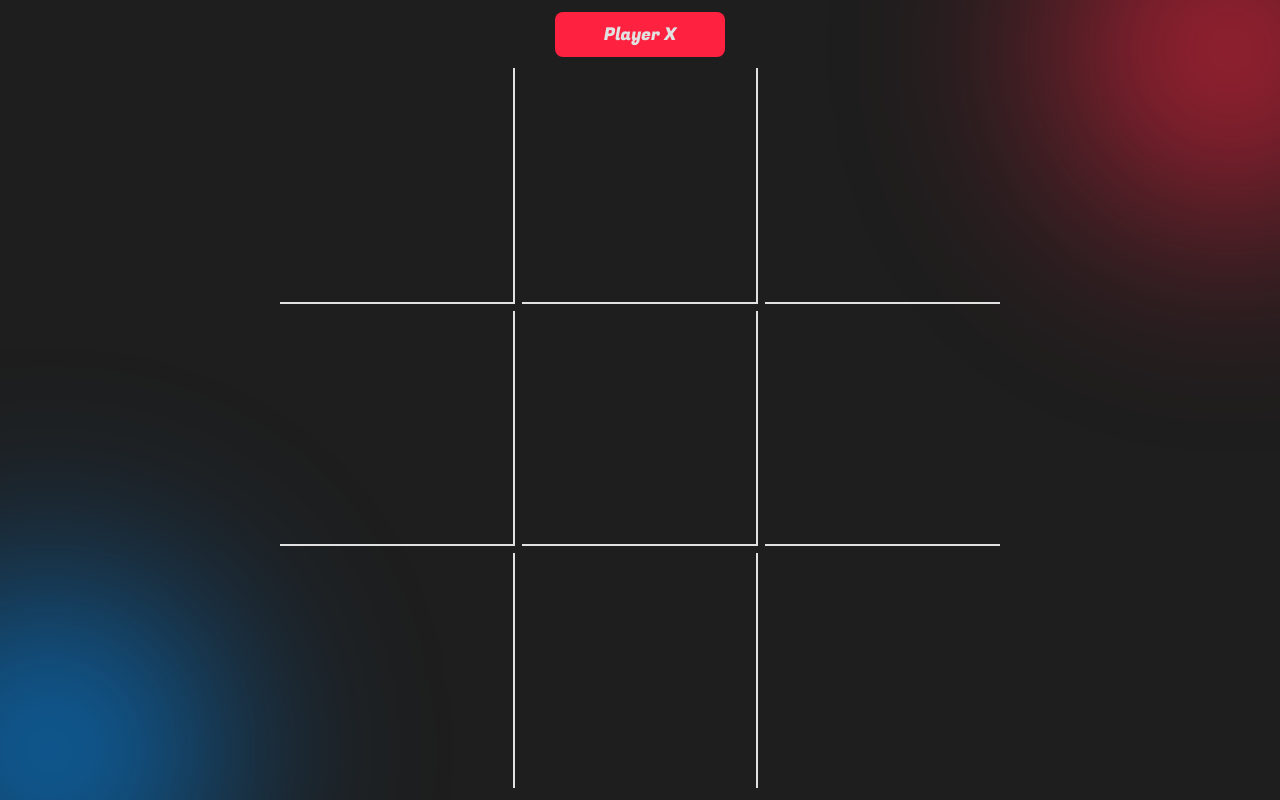
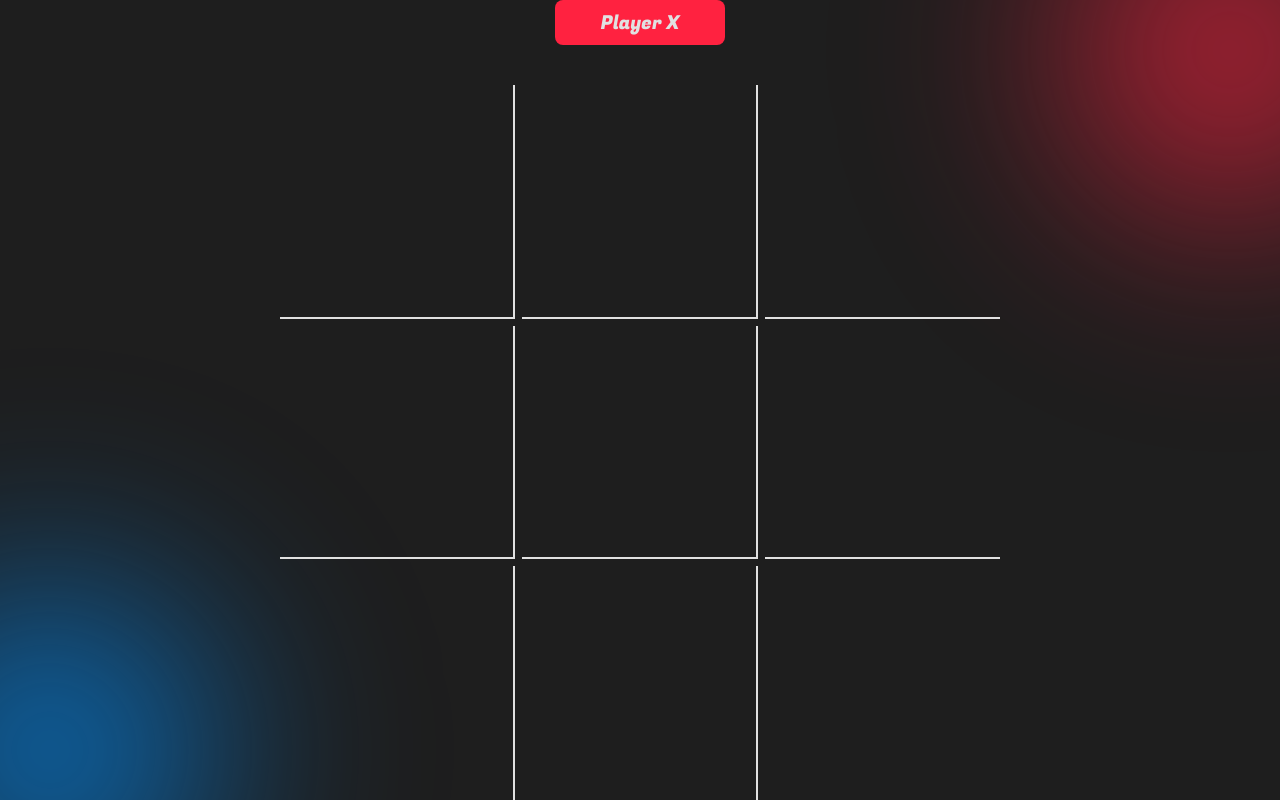
Before and after one commit to yurelima016/jogo-da-velha, a plain HTML site: page index.html in a window 1280 px wide. Drawn offline with nearby package versions, Linux system fonts and the light colour scheme.

Commit message:
some adjusts

```diff
--- a/style.css
+++ b/style.css
@@ -28,26 +28,28 @@ body {
   flex-direction: column;
   justify-content: space-evenly;
   align-items: center;
+  gap: 5%;
 }
 
 .actualPlayer {
-  width: 170px;
-  height: 45px;
+  width: 40vmin;
+  max-width: 170px;
+  height: 12vmin;
+  max-height: 45px;
   border-radius: 8px;
-  display: none;
+  display: flex;
   justify-content: center;
   align-items: center;
-  font-size: 1.1rem;
+  font-size: clamp(1rem, 4vmin, 1.2rem);
   color: var(--grid);
+  transition: background-color 0.3s ease;
 }
 
 .playerX {
-  display: flex;
   background-color: var(--x-color);
 }
 
 .playerO {
-  display: flex;
   background-color: var(--o-color);
 }
 
@@ -66,6 +68,9 @@ body {
   display: flex;
   justify-content: center;
   align-items: center;
+}
+.slots:not(:has(*)) {
+  cursor: pointer;
 }
 
 #slot1,
```
